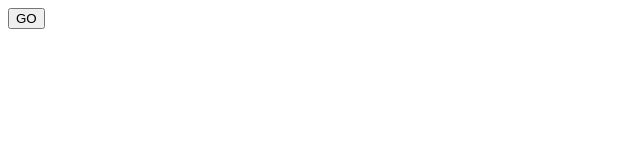
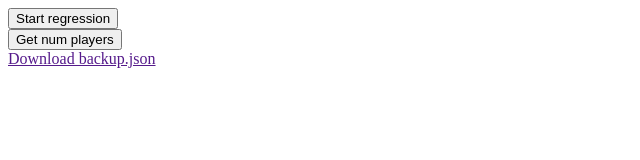
Before and after one commit to akhilles/akhilles.github.io, a plain HTML site: page index.html in a window 1280 px wide. Shown: the whole page, without its empty margins (0-640 px from the left). Drawn offline with nearby package versions, Linux system fonts and the light colour scheme.

Commit message:
Added file reading capability

```diff
--- a/index.html
+++ b/index.html
@@ -5,8 +5,20 @@
   </head>
 
   <body>
-    <input type="button" value = "GO" onClick="go()">
+    <div class="regression">
+      <button id="regression_go_btn" type="submit" onclick="regression_go()">Start regression</button>
+    </div>
+    <div class="get_num_players">
+      <button id="get_num_players_btn" type="submit" onclick="get_num_players()">Get num players</button>
+    </div>
+    <div class="save_file">
+      <a href="" download="backup.json" id="save">Download backup.json</a>
+    </div>
+
+    <script src="http://cdnjs.cloudflare.com/ajax/libs/jquery/2.1.3/jquery.min.js"></script>
     <script src="scripts/main.js"></script>
+    <script src="scripts/get_num_players.js"></script>
+
   </body>
 
 </html>
--- /dev/null
+++ b/scripts/get_num_players.js
@@ -0,0 +1,21 @@
+function get_num_players() {
+
+
+  var server = "na";
+  var api_key;
+
+  var url = "development_api_key.txt";
+  var jsonFile = new XMLHttpRequest();
+  jsonFile.open("GET",url,true);
+  jsonFile.send();
+
+  jsonFile.onreadystatechange =       function(){
+                                            if (jsonFile.readyState== 4 && jsonFile.status == 200){
+                                              api_key = jsonFile.responseText;
+                                            }
+                                          }
+
+  console.log(api_key);
+  var low = 70000000;
+  var high = 80000000;
+}
--- a/scripts/main.js
+++ b/scripts/main.js
@@ -4,7 +4,13 @@ var X, Y;
 var sigDigits = 5;
 var regrCoeff = [];
 
-function go() {
+var data = {a:1, b:2, c:3};
+var json = JSON.stringify(data);
+var blob = new Blob([json], {type: "application/json"});
+var url  = URL.createObjectURL(blob);
+document.getElementById("save").href = url;
+
+function regression_go() {
   buildxy();
   linregr();
   alert(regrCoeff);
@@ -103,7 +109,3 @@ function makeArray2D(X, Y) {
   this.length = X;
   for (var i = 0; i < X; i++) this[i] = new makeArray1D(Y);
 }
-
-console.log(X);
-console.log(Y);
-console.log(regrCoeff);
```
Also changed, not shown: development_api_key.txt (added).
